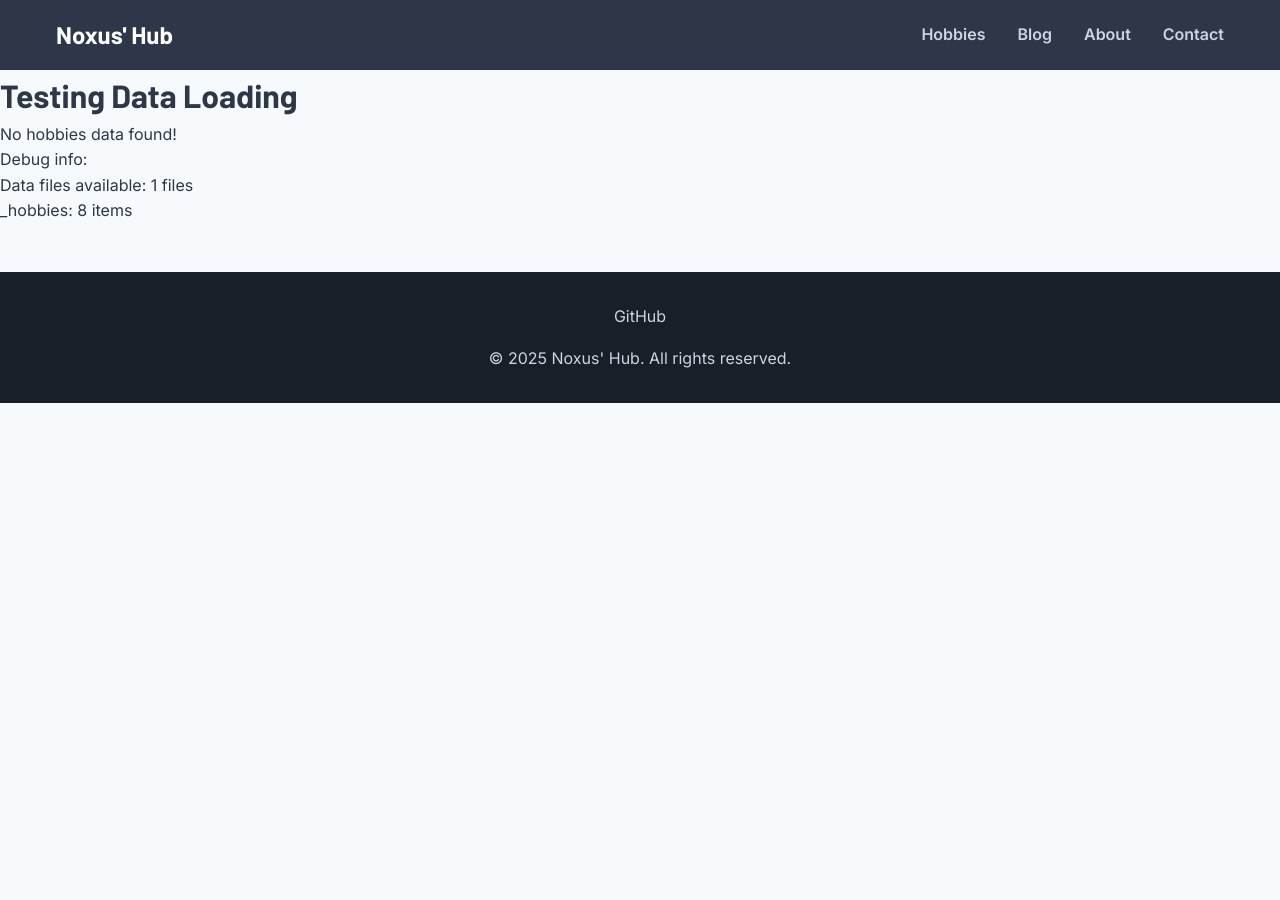
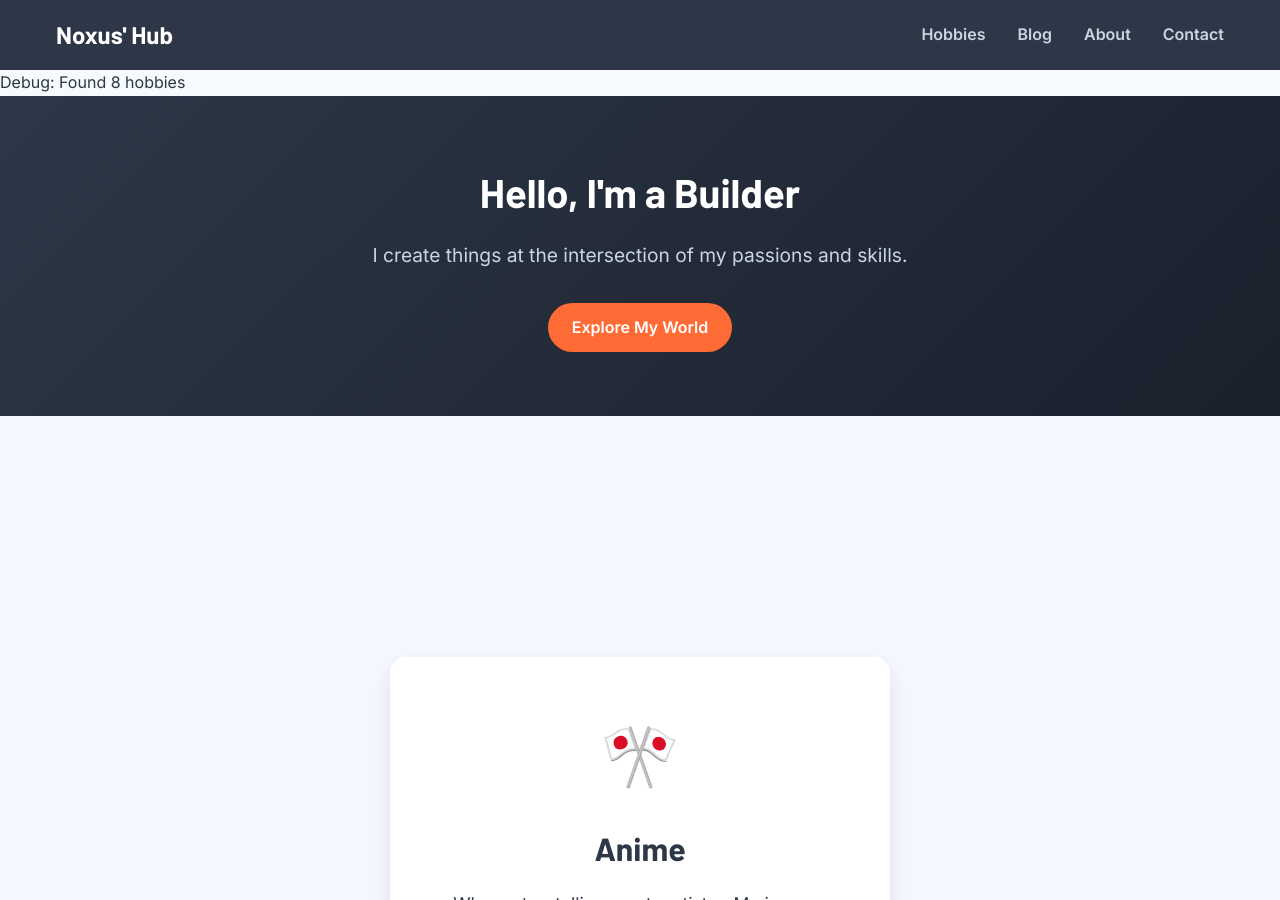
Before and after one commit to gmanthenoxus/gmanthenoxus.github.io, a Jekyll site: the page built from docs/index.html, in a window 1280 px wide and 900 px high. Built offline with Jekyll 4.4.1, drawn with Linux system fonts in a browser that asks for light colours; some of the changed text lies outside the part shown.

Commit message:
renamed hobbies file

```diff
--- a/docs/assets/css/main.scss
+++ b/docs/assets/css/main.scss
@@ -1,5 +1,6 @@
 ---
 ---
+
 
 @import url('https://fonts.googleapis.com/css2?family=Barlow:wght@600;700&family=Inter:wght@400;600&display=swap');
 
@@ -245,3 +246,154 @@ a {
         margin: 0 auto 2rem;
     }
 }
+
+// Add this at the bottom of your main.scss file
+.story-chapters {
+    display: flex;
+    overflow-x: scroll;
+    scroll-snap-type: x mandatory;
+    height: 100vh;
+    scrollbar-width: none; // Firefox
+
+    &::-webkit-scrollbar {
+        display: none; // Chrome/Safari
+    }
+
+    @media (max-width: 768px) {
+        height: 80vh;
+    }
+}
+
+.chapter {
+    flex: 0 0 100vw;
+    scroll-snap-align: start;
+    display: flex;
+    align-items: center;
+    justify-content: center;
+    position: relative;
+    padding: 1rem;
+
+    @media (min-width: 768px) {
+        padding: 2rem;
+    }
+}
+
+.chapter-content {
+    text-align: center;
+    background: rgba(255, 255, 255, 0.95);
+    padding: 2rem;
+    border-radius: 16px;
+    max-width: 500px;
+    backdrop-filter: blur(10px);
+    box-shadow: 0 10px 25px rgba(0, 0, 0, 0.1);
+
+    @media (min-width: 768px) {
+        padding: 3rem;
+    }
+}
+
+.chapter-emoji {
+    font-size: 4rem;
+    display: block;
+    margin-bottom: 1rem;
+}
+
+.chapter-title {
+    font-size: 2rem;
+    margin-bottom: 1rem;
+    color: #2D3747;
+}
+
+.chapter-description {
+    font-size: 1.1rem;
+    margin-bottom: 2rem;
+    color: #2D3747;
+}
+
+.chapter-cta {
+    display: inline-block;
+    background: #FF6B35;
+    color: white;
+    padding: 0.75rem 1.5rem;
+    border-radius: 30px;
+    text-decoration: none;
+    font-weight: 600;
+    transition: transform 0.2s;
+
+    &:hover {
+        transform: translateY(-2px);
+        color: white;
+    }
+}
+
+.hero {
+    text-align: center;
+    padding: 4rem 1rem;
+    background: linear-gradient(135deg, #2D3747 0%, #1A202C 100%);
+    color: white;
+
+    h1 {
+        color: white;
+        font-size: 2.5rem;
+        margin-bottom: 1rem;
+    }
+
+    p {
+        font-size: 1.2rem;
+        color: #CBD5E0;
+        max-width: 600px;
+        margin: 0 auto 2rem;
+    }
+}
+
+.cta-section {
+    text-align: center;
+    padding: 4rem 1rem;
+    background: #2D3747;
+    color: white;
+
+    h2 {
+        color: white;
+        margin-bottom: 1rem;
+    }
+
+    p {
+        color: #CBD5E0;
+        max-width: 600px;
+        margin: 0 auto 2rem;
+    }
+}
+
+.btn {
+    display: inline-block;
+    padding: 0.75rem 1.5rem;
+    border-radius: 30px;
+    text-decoration: none;
+    font-weight: 600;
+    text-align: center;
+    transition: all 0.2s;
+    border: none;
+    cursor: pointer;
+}
+
+.btn-primary {
+    background: #FF6B35;
+    color: white;
+
+    &:hover {
+        background: #E55A2B;
+        transform: translateY(-2px);
+        color: white;
+    }
+}
+
+.btn-outline {
+    background: transparent;
+    color: #FF6B35;
+    border: 2px solid #FF6B35;
+
+    &:hover {
+        background: #FF6B35;
+        color: white;
+    }
+}
--- a/docs/index.html
+++ b/docs/index.html
@@ -2,23 +2,47 @@
 layout: default
 title: Welcome
 ---
+<!-- Add this at the top of index.html to test -->
+<p>Debug: Found {{ site.data.hobbies.size }} hobbies</p>
+<section class="hero">
+    <div class="container">
+        <h1>Hello, I'm a Builder</h1>
+        <p>I create things at the intersection of my passions and skills.</p>
+        <a href="#chapters" class="btn btn-primary">Explore My World</a>
+    </div>
+</section>
 
-<h1>Testing Data Loading</h1>
+<section id="chapters" class="story-chapters">
+    {% for hobby in site.data.hobbies %}
+    <div class="chapter" style="background-color: {{ hobby.color }};">
+        <div class="chapter-content">
+            <span class="chapter-emoji">{{ hobby.emoji }}</span>
+            <h2 class="chapter-title">{{ hobby.name }}</h2>
+            <p class="chapter-description">{{ hobby.description }}</p>
+            <a href="/hobbies/{{ hobby.slug }}" class="chapter-cta">Explore {{ hobby.name }}</a>
+        </div>
+    </div>
+    {% endfor %}
+</section>
 
-{% if site.data.hobbies %}
-  <p>Found {{ site.data.hobbies.size }} hobbies</p>
-  <ul>
-  {% for hobby in site.data.hobbies %}
-    <li>{{ hobby.name }} - {{ hobby.emoji }}</li>
-  {% endfor %}
-  </ul>
-{% else %}
-  <p>No hobbies data found!</p>
-  <p>Debug info:</p>
-  <ul>
-    <li>Data files available: {{ site.data | size }} files</li>
-    {% for data_file in site.data %}
-    <li>{{ data_file[0] }}: {{ data_file[1] | size }} items</li>
-    {% endfor %}
-  </ul>
-{% endif %}
+<section class="cta-section">
+    <div class="container">
+        <h2>Want to see more?</h2>
+        <p>Discover all my projects, thoughts, and creative endeavors.</p>
+        <a href="/hobbies" class="btn btn-outline">View All Hobbies</a>
+    </div>
+</section>
+
+<script>
+document.addEventListener('DOMContentLoaded', function() {
+    // Add smooth scrolling for the explore button
+    const exploreBtn = document.querySelector('.hero .btn');
+    if (exploreBtn) {
+        exploreBtn.addEventListener('click', function(e) {
+            e.preventDefault();
+            const target = document.querySelector(this.getAttribute('href'));
+            target.scrollIntoView({ behavior: 'smooth' });
+        });
+    }
+});
+</script>
```
Also changed, not shown: docs/_data/hobbies.yml (renamed from docs/_data/_hobbies.yml).
